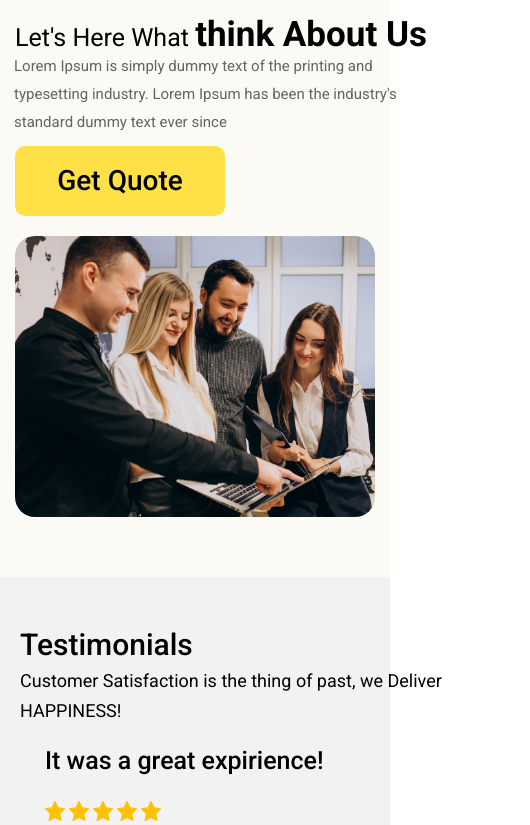
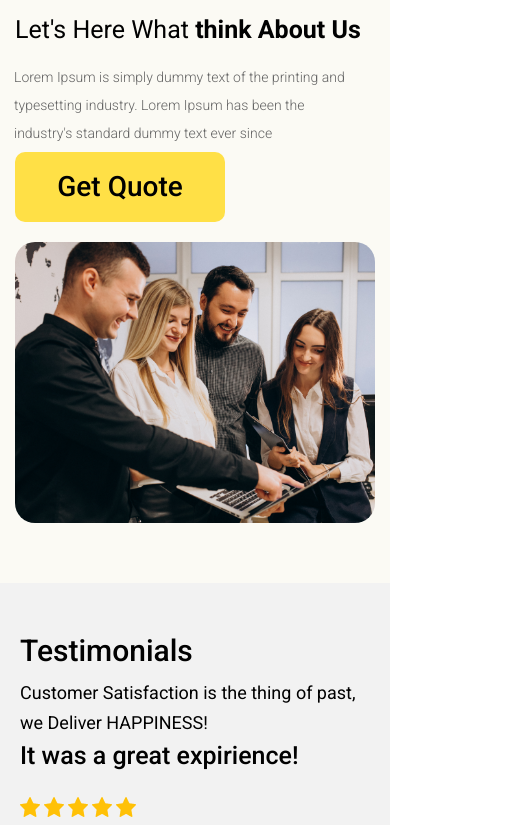
Before and after one commit to vikeyvignes/cktemplate.github.io, a plain HTML site: page index.html in a window 390 px wide. Shown: the part 599-1424 px from the top of the page, 530 px wide, since content can reach past the window. Drawn offline with nearby package versions, Linux system fonts and the light colour scheme.

Commit message:
Update style.css

```diff
--- a/css/style.css
+++ b/css/style.css
@@ -44,8 +44,6 @@ line-height: 76px;
 background: #ffe046;
 }
 .top-col1 h1 {
-width: 419px;
-height: 39px;
 color: #010101;
 font-size: 30px;
 font-weight: 400;
@@ -59,8 +57,6 @@ font-weight: 600;
 line-height: 40px;
 }
 .top-col1 p {
-width: 398px;
-height: 89px;
 color: #646464;
 font-size: 15px;
 font-weight: 400;
@@ -99,18 +95,11 @@ margin-top: 6px;
 .top-card ul li {
 display: flex;
 justify-content: start;
-/* flex-direction:column;
-	align-items:center;
-	*/
 }
 .top-card img {
 width: 64px;
 height: 64px;
-/* fill:#ffd500;
-	*/
 background: #ffe046;
-/* filter:drop-shadow(0px 0px 5px rgba(0,0,0,0.05));
-	*/
 padding: 10px;
 border-radius: 50%;
 margin-left: -20px;
@@ -144,19 +133,15 @@ padding: 40px 0px;
 background: #f2f2f2;
 }
 .sec-col-left .Testimonials h2 {
-width: 233px;
-height: 29px;
 color: #010101;
 font-family: Roboto;
 font-size: 40px;
-font-style: normal;
+
 font-weight: 500;
 line-height: 30px;
 /* 75% */
 }
 .sec-col-left .customer h3 {
-width: 506px;
-height: 77px;
 color: #010101;
 font-family: Roboto;
 font-size: 30px;
@@ -166,8 +151,6 @@ line-height: 40px;
 /* 133.333% */
 }
 .sec-col-left .expirience h3 {
-width: 348px;
-height: 39px;
 color: #010101;
 font-family: Roboto;
 font-size: 30px;
@@ -220,15 +203,10 @@ font-family: Roboto;
 font-size: 18px;
 font-style: normal;
 font-weight: 400;
-width: 497px;
-height: 203px;
-flex-shrink: 0;
 margin-left: -50px;
 }
 .customer h3 {
 margin-left: 5px;
-width: 506px;
-height: 77px;
 color: #010101;
 font-family: Roboto;
 font-size: 30px;
@@ -241,9 +219,6 @@ line-height: 40px;
 margin: 0px 20px;
 }
 .Testimonials {
-width: 233px;
-height: 29px;
-flex-shrink: 0;
 color: #010101;
 font-family: Roboto;
 font-size: 40px;
@@ -1103,3 +1078,60 @@ padding: 10px 0px 5px 40px;
 font-size: 14px;
 }
 }
+@media(max-width:400px){
+.top-col1 h1 span {
+font-size: 25px;
+font-weight: 600;
+line-height: 50px;
+}
+.top-col1 p {
+color: #646464;
+font-size: 14px;
+font-weight: 300;
+line-height: 28px;
+}
+.sec-col-left .customer h3 {
+font-size: 18px;
+/* margin-left: 10px; */
+display: flex;
+justify-content: center;
+line-height: 30px;
+}
+.sec-col-left .Testimonials h2 {
+font-size: 30px;
+line-height: 35px;
+margin: 0px;
+}
+.sec-col-left .expirience h3 {
+font-size: 25px;
+line-height: 60px;
+}
+.sec-col-left .expirience img{
+line-height: 20px;
+}
+.expirience {
+margin:-20px 0px 0px 5px;
+}
+.left-para p {
+padding: 20px 0px 5px 30px;
+font-size: 15px;
+}
+.download-cards {
+display: none;
+}
+.appstore-card-top {
+display: none;
+}
+.download-cards2{
+display: none;
+}
+.appstore-card-top2{
+display: none;
+}
+.download-sheet-top {
+display: none;
+}
+.button-card-three {
+display: none;
+}
+}
```
